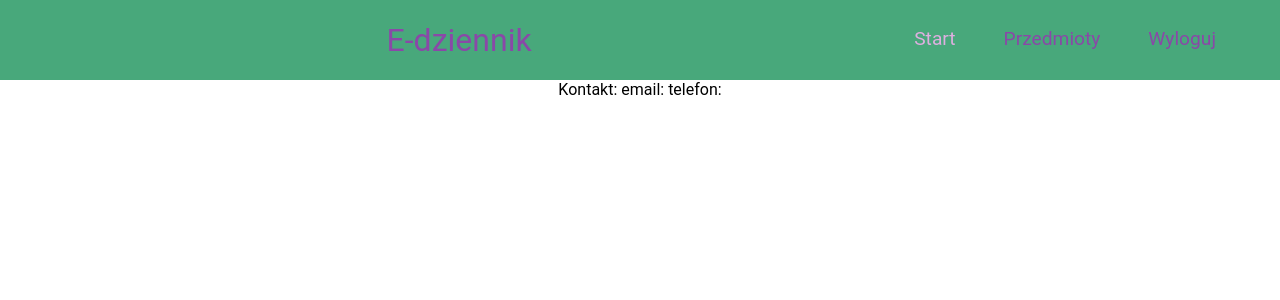
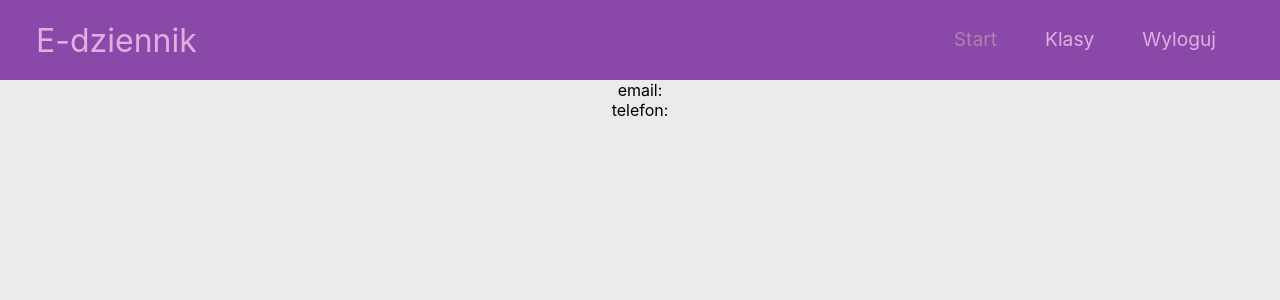
Before and after one commit to ARandomUserN/Spring-Project-Front, a React (Create React App) app: page /teacher in a window 1280 px wide. Shown: the top 300 px of the page. Built offline with nearby package versions, Linux system fonts and the light colour scheme; sample sign-in values are in the browser's storage.

Commit message:
CSS changes

```diff
--- a/package.json
+++ b/package.json
@@ -10,6 +10,7 @@
     "axios": "^0.27.2",
     "react": "^17.0.1",
     "react-dom": "^17.0.1",
+    "react-native-web": "^0.17.7",
     "react-router-dom": "^5.2.0",
     "react-scripts": "^4.0.1",
     "web-vitals": "^0.2.4"
--- a/src/App.css
+++ b/src/App.css
@@ -3,11 +3,45 @@
   box-sizing: border-box;
   margin: 0;
   padding: 0;
-  font-family: "Roboto", sans-serif
+  /*** font-family: "Roboto", sans-serif***/
 }
 
 /***    Landing Page     ***/
 .main-title,
+
+.pages {
+  color: #4d4d4d;
+  text-align: center;
+  font-size: 1.5rem;
+  margin-top: 10%;
+}
+
+
+
+.App {
+  text-align: center;
+}
+
+.navb {
+  text-align: left;
+}
+
+.grade {
+  border: outset;
+}
+
+.color {
+  color: #8A48A8;
+}
+
+.subject {
+  background-color: #e0e0e0;
+  color: #8A48A8;
+}
+
+.bad2 {
+  background-color: #ac3030;
+}
 
 #reg_btn:hover span {
 padding-right: 25px;
@@ -19,7 +53,7 @@ right: 0;
 }
 
 body {
-  text-align: center;
+  background-color: #ebebeb;
 }
 
 form {
--- a/src/components/NavBar.css
+++ b/src/components/NavBar.css
@@ -1,5 +1,5 @@
 .navbar {
-  background-color: #48A87B;
+  background-color: #8A48A8;
   height: 80px;
   display: flex;
   justify-content: center;
@@ -20,7 +20,7 @@
 }
 
 .nav-logo {
-  color: #8A48A8;
+  color: #DEAFE0;
   align-items: center;
   margin-left: 20px;
   cursor: pointer;
@@ -37,7 +37,7 @@
 }
 
 .nav-links {
-  color: #8A48A8;
+  color: #DEAFE0;
   text-decoration: none;
   padding: 0.5rem 1rem;
   height: 100%;
@@ -67,7 +67,7 @@
 }
 
 .nav-item .active {
-  color: #DEAFE0;
+  color: #ad83ad;
 }
 
 .nav-icon {
@@ -79,7 +79,7 @@
     display: flex;
     flex-direction: column;
     width: 100%;
-    border-top: 1pxsolid #79DB74;
+    border-top: 1pxsolid #87c3e8;
     position: absolute;
     top: 80px;
     left: -110%;
@@ -88,14 +88,14 @@
   }
 
   .nav-menu.active {
-    background: #1f5156;
+    background: #8e6f9c;
     left: 0px;
     opacity: 1;
     transition: all 0.5s ease;
     z-index: 1;
   }
   .nav-item .active {
-    color: #79DB74;
+    color: #420420;
     border: none;
   }
   .nav-links {
@@ -112,6 +112,6 @@
     transform: translate(-100%, 60%);
     font-size: 1.8rem;
     cursor: pointer;
-    color: #79DB74;
+    color: #DEAFE0;
   }
 }
--- a/src/components/Pages/student/student.js
+++ b/src/components/Pages/student/student.js
@@ -6,12 +6,13 @@ function Student(){
 
 
   return (
-    <><NavBar /><div>
+    <><p class="navb"><NavBar /></p><div>
         <>
-        <h1>{sessionStorage.getItem('name')} {sessionStorage.getItem('surname')}</h1>
-        <p>Kontakt: email: {sessionStorage.getItem('email')} telefon: {sessionStorage.getItem('phone')}</p>
+        <p class="color"><h1>{sessionStorage.getItem('name')} {sessionStorage.getItem('surname')}</h1></p>
         <p>Klasa: {sessionStorage.getItem('class')}</p>
         <p>Opiekun: {sessionStorage.getItem('caretaker')}</p>
+        <p>email: {sessionStorage.getItem('email')}</p>
+        <p>telefon: {sessionStorage.getItem('phone')}</p>
         </>
     </div></>
   );
--- a/src/components/Pages/student/studentsComments.js
+++ b/src/components/Pages/student/studentsComments.js
@@ -3,7 +3,7 @@ import NavBar from "./studentNavBar";
 
 function studentsComments(){
   return (
-    <><NavBar /><div>
+    <><p class="navb"><NavBar /></p><div>
       <h1>Uwagi</h1>
     </div></>
   );
--- a/src/components/Pages/student/studentsGrades.js
+++ b/src/components/Pages/student/studentsGrades.js
@@ -36,14 +36,16 @@ export default class studentsGrades extends React.Component {
 
   render() {
     return (
-      <><NavBar />
+      <><p class="navb"><NavBar /></p>
       <ul>
+
         {this.state.subjects.map(subject =>
-          <><li key={subject.id}><b>{subject.subject.name}</b> Nauczyciel: {subject.teacher.firstName} {subject.teacher.lastName}</li><ul>
+          <><p class="subject"><h1><li key={subject.id}><b>{subject.subject.name}</b></li></h1> <h6><p>{subject.teacher.firstName} {subject.teacher.lastName}</p></h6></p> <ul>
             {this.state.gradesList.map(grade =>
 
             (subject.subject.id === grade.subject) ?(
-              <li key={grade.id}><b>Ocena: </b>{grade.value} <b>Za: </b>{grade.type} <b>Waga: </b>{grade.weight}</li>
+              <p class="grade"><li key={grade.id}><h2>{grade.value}</h2><b>{grade.type}</b> <p></p><h6>Waga: {grade.weight}</h6> </li></p>
+              /*** If na kolory co do wagi ***/
             ):(
               <></>
             )
@@ -51,6 +53,7 @@ export default class studentsGrades extends React.Component {
           </ul></>
 
         )}
+
       </ul>
 
       </>
--- a/src/components/Pages/student/studentsPresence.js
+++ b/src/components/Pages/student/studentsPresence.js
@@ -3,7 +3,7 @@ import NavBar from "./studentNavBar";
 
 function studentsPresence(){
   return (
-    <><NavBar /><div>
+    <><p class="navb"><NavBar /></p><div>
       <h1>Obecność</h1>
     </div></>
   );
--- a/src/components/Pages/teacher/teacher.js
+++ b/src/components/Pages/teacher/teacher.js
@@ -4,10 +4,11 @@ import NavBar from './teacherNavBar'
 function Teacher(){
 
   return (
-    <><NavBar /><div>
+    <><p class="navb"><NavBar /></p><div>
         <>
-        <h1>{sessionStorage.getItem('name')} {sessionStorage.getItem('surname')}</h1>
-        <p>Kontakt: email: {sessionStorage.getItem('email')} telefon: {sessionStorage.getItem('phone')}</p>
+        <p class="color"><h1>{sessionStorage.getItem('name')} {sessionStorage.getItem('surname')}</h1></p>
+        <p>email: {sessionStorage.getItem('email')}</p>
+        <p>telefon: {sessionStorage.getItem('phone')}</p>
         </>
     </div></>
   );
--- a/src/components/Pages/teacher/teacherClassYear.js
+++ b/src/components/Pages/teacher/teacherClassYear.js
@@ -91,10 +91,10 @@ export default class teacherClassYear extends React.Component {
 
   render() {
     return (
-      <><NavBar />
+      <><p class="navb"><NavBar /></p>
 
-      <h2>{sessionStorage.getItem("subjectName")} Klasa {sessionStorage.getItem("classYearName")}</h2>
-      <br></br>
+      <p class="subject"><h2>{sessionStorage.getItem("subjectName")} Klasa {sessionStorage.getItem("classYearName")}</h2></p>
+      <br></br><p class="grade"></p>
 
       {(this.state.action !== null) ?(
       <><h2>{this.state.studentName}</h2>
@@ -121,7 +121,7 @@ export default class teacherClassYear extends React.Component {
         <ul>
 
           {this.state.students.map(student =>
-            <><li key={student.id}><strong>Uczeń: </strong>{student.student.firstName} {student.student.lastName}</li>
+            <><li key={student.id}><h3>{student.student.firstName} {student.student.lastName}</h3></li>
             <ul>
               {student.mark.map(mark1 =>
                 <li key={mark1.id}><strong>{mark1.type} </strong>{mark1.value} ({mark1.weight})<u onClick={() => this.setDefaults(student.student.id, mark1.id, "put", mark1.value, mark1.weight, mark1.type, 'Edytuj ocenę ' +  student.student.firstName + ' ' + student.student.lastName)}>EDYTUJ</u>   <u onClick={() => window.confirm('Czy chcesz usunąć ocenę ' + student.student.firstName + ' ' + student.student.lastName + ' za ' + mark1.type + '?') ? this.deleteGrade(mark1.id) : null}>USUŃ</u></li>
@@ -130,7 +130,6 @@ export default class teacherClassYear extends React.Component {
               <br/>
             </ul></>
           )}
-
         </ul>
       )
       }
--- a/src/components/Pages/teacher/teacherNavBar.js
+++ b/src/components/Pages/teacher/teacherNavBar.js
@@ -60,7 +60,7 @@ function NavBar() {
                 className="nav-links"
                 onClick={handleClick}
               >
-                Przedmioty
+                Klasy
               </NavLink>
             </li>
 
--- a/src/components/Pages/teacher/teacherSubjects.js
+++ b/src/components/Pages/teacher/teacherSubjects.js
@@ -35,10 +35,10 @@ export default class teacherSubjects extends React.Component {
 
   render() {
     return (
-      <><NavBar />
+      <><p class="navb"><NavBar /></p>
       <ul>
         {this.state.subjects.map(subject =>
-          <li key={subject.id} className="nav-item"><NavLink exact to="/teacher/class" activeClassName="active" onClick={() => {subjectToSession(subject.subject.id, subject.classyear.id, subject.subject.name, subject.classyear.year + subject.classyear.name)}} className="nav-links"><strong>Klasa: {subject.classyear.year}{subject.classyear.name}</strong> Przedmiot: {subject.subject.name}</NavLink></li>
+          <li key={subject.id} className="nav-item"><NavLink exact to="/teacher/class" activeClassName="active" onClick={() => {subjectToSession(subject.subject.id, subject.classyear.id, subject.subject.name, subject.classyear.year + subject.classyear.name)}} className="nav-links"><strong>Klasa {subject.classyear.year}{subject.classyear.name}</strong> {subject.subject.name}</NavLink></li>
         )}
       </ul>
       </>
```
Also changed, not shown: src/assets/bg2.jpg, 1 other file (tests, documents, lock files or other folders).
